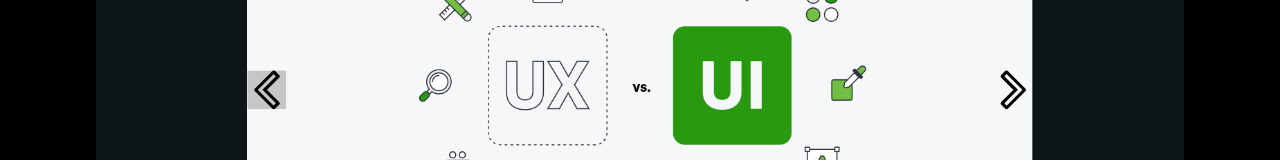
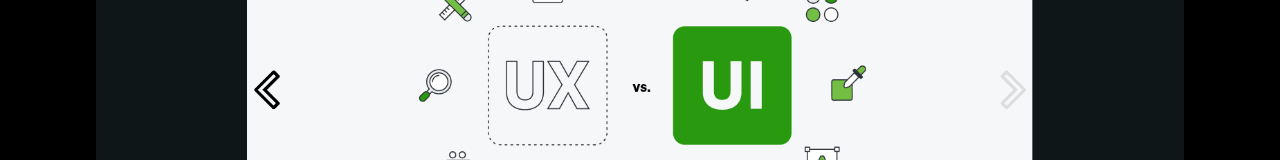
Before and after one commit to MurilodioPy/projeto-ract, a React (Vite) app: page / in a window 1280 px wide. In both pictures the pointer is over the picture 266 px from the left and 494 px from the top of the page. Shown: the part 404-564 px from the top of the page. Built offline with nearby package versions, Linux system fonts and the light colour scheme.

Commit message:
update estilo botoes

```diff
--- a/src/App.css
+++ b/src/App.css
@@ -228,11 +228,12 @@ p {
 .controls img {
   width: 5%;
   transition-duration: 0.5s;
+  opacity: 0.1;
   cursor: pointer;
 }
 
 .controls img:hover {
-  background-color: rgba(0, 0, 0, 0.2);
+  opacity: 1;
 }
 
 @media (max-width: 768px) {
```
